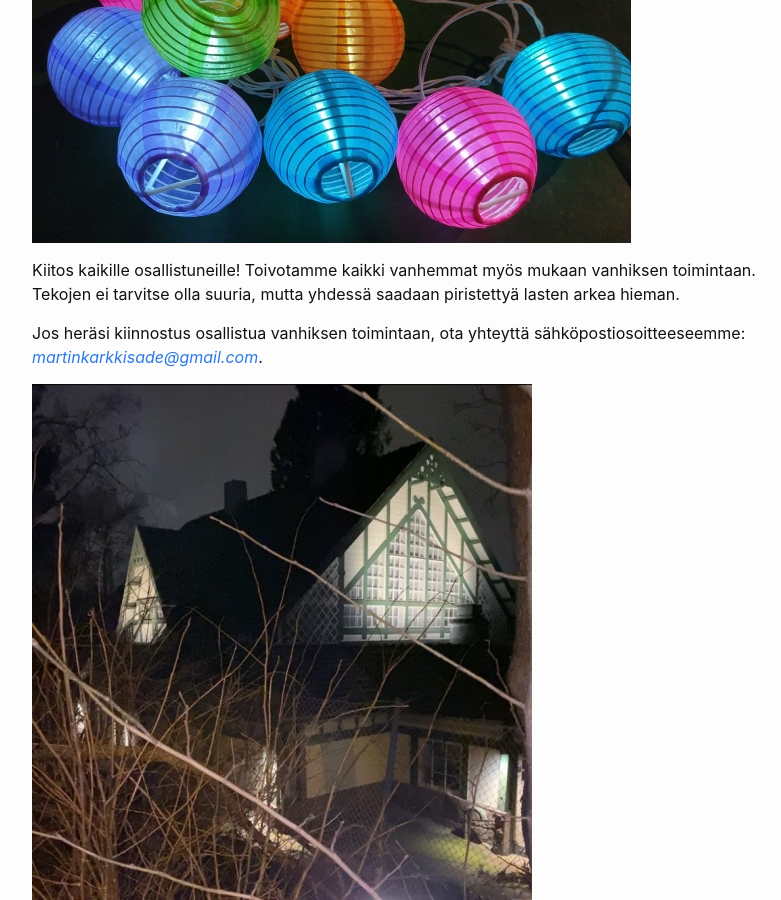
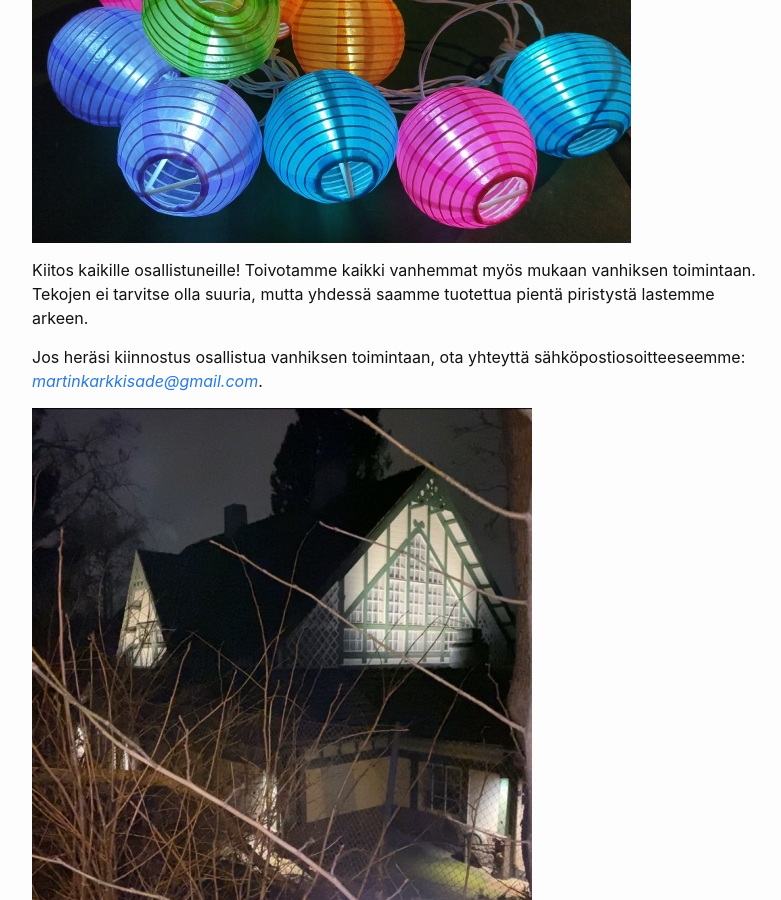
Before and after one commit to Martinvanhis/martinvanhis.github.io, a Jekyll site: the page built from _posts/2021-11-28-menninkäisjahti.md, in a window 1280 px wide and 900 px high, scrolled down 2294 px. Shown: the whole window, without its empty margins (238-1019 px from the left). Built offline with Jekyll 4.4.1, drawn with Linux system fonts in a browser that asks for light colours.

Commit message:
Menninkäisjahdin tekstin muotoilua.

```diff
--- a/_posts/2021-11-28-menninkäisjahti.md
+++ b/_posts/2021-11-28-menninkäisjahti.md
@@ -31,7 +31,7 @@ Sää oli marraskuisen kirpeä ja ilta oli pimeä, mutta lapsilla vaikutti oleva
 
 {% include image.html src="marttijahti-lyhdyt.jpg" title="Lyhdyt" %}
 
-Kiitos kaikille osallistuneille! Toivotamme kaikki vanhemmat myös mukaan vanhiksen toimintaan. Tekojen ei tarvitse olla suuria, mutta yhdessä saadaan piristettyä lasten arkea hieman.
+Kiitos kaikille osallistuneille! Toivotamme kaikki vanhemmat myös mukaan vanhiksen toimintaan. Tekojen ei tarvitse olla suuria, mutta yhdessä saamme tuotettua pientä piristystä lastemme arkeen.
 
 Jos heräsi kiinnostus osallistua vanhiksen toimintaan, ota yhteyttä sähköpostiosoitteeseemme: *[martinkarkkisade@gmail.com][email]*.
 
```
